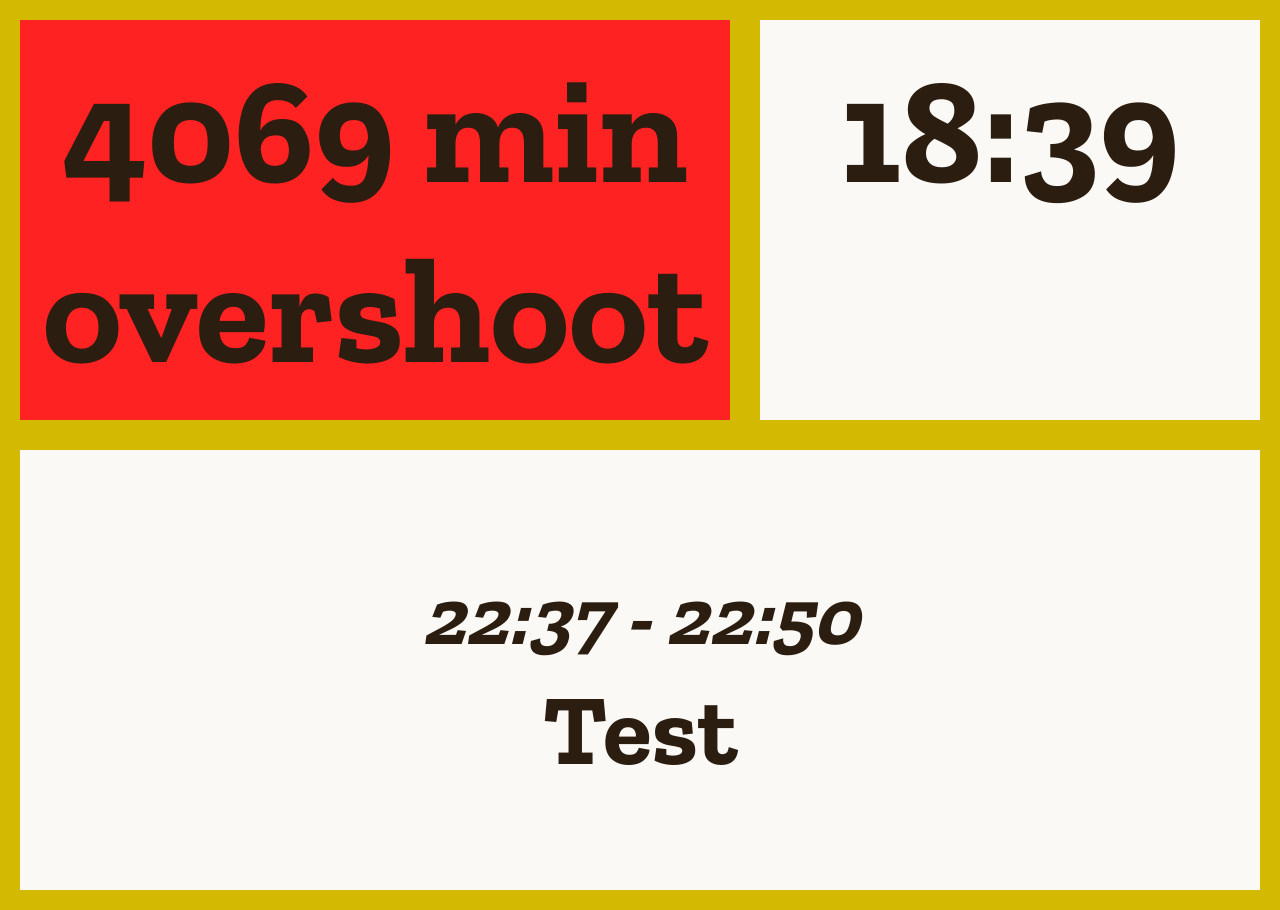
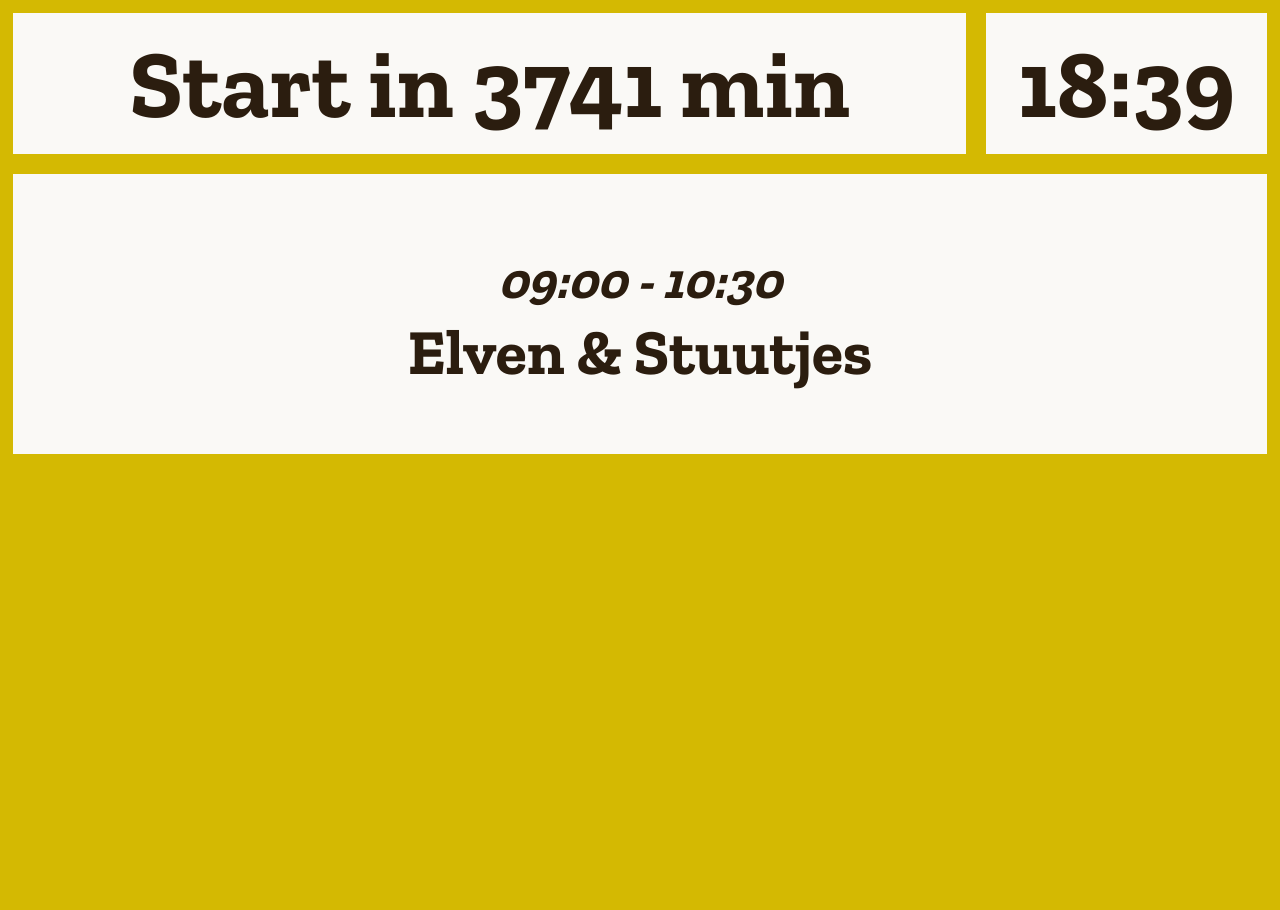
Before and after one commit to Glodenox/confidence-monitor, a plain HTML site: page index.html in a window 1280 px wide. After the commit the page ends 800 px from the top, so only its background shows below. Drawn offline with Linux system fonts and the light colour scheme.

Commit message:
Flashing warnings, unmute reminder, simplified logic

```diff
--- a/index.js
+++ b/index.js
@@ -1,16 +1,4 @@
 let schedule = [
-     {
-        "beginTime": new Date("2024-03-17T23:00:00.000+01:00"),
-        "endTime": new Date("2024-03-17T23:20:00.000+01:00"),
-        "name": "Day of Dungeons 2024 Setup",
-        "description": ""
-     },
-     {
-        "beginTime": new Date("2024-03-17T23:37:00.000+01:00"),
-        "endTime": new Date("2024-03-17T23:50:00.000+01:00"),
-        "name": "Test",
-        "description": ""
-     },
      {
         "beginTime": new Date("2024-03-23T10:00:00.000+01:00"),
         "endTime": new Date("2024-03-23T11:30:00.000+01:00"),
@@ -84,33 +72,29 @@ while (nextEvent.beginTime.getTime() - 10*60*1000 <= Date.now()) {
     currentEvent = nextEvent;
     nextEvent = iterator.next().value;
 }
-gui.time.textContent = getTimeString(new Date());
-updateRemaining();
+updateGui();
 updateContent();
 
-// Update every second
-window.setInterval(() => {
+// Wait until the nearest minute, then update every minute
+setTimeout(() => {
+    window.setInterval(updateGui, 60*1000);
+    updateGui();
+}, 60*1000 - Date.now() % (60*1000));
+
+function updateGui() {
+    console.log('updateGui triggered');
+
     // Update current time
     gui.time.textContent = getTimeString(new Date());
-    updateRemaining();
-    // Update current event
-    if (nextEvent != undefined && nextEvent.beginTime.getTime() - 10*60*1000 <= Date.now()) {
-        currentEvent = nextEvent;
-        nextEvent = iterator.next().value;
-        updateContent();
-    }
-}, 1000);
 
-function updateRemaining() {
+    // Update remaining
     if (currentEvent.beginTime.getTime() > Date.now()) {
         if (document.body.classList.contains('warn-0-mins')) {
             document.body.classList.remove('warn-0-mins');
         }
         let minutesLeft = Math.ceil((currentEvent.beginTime.getTime() - Date.now()) / (60*1000));
         gui.remaining.textContent = "Start in " + minutesLeft + " min";
-        return;
-    }
-
+    } else {
         let minutesLeft = Math.ceil((currentEvent.endTime.getTime() - Date.now()) / (60*1000));
         let alertNeeded = false;
         if (minutesLeft <= 0) {
@@ -134,12 +118,33 @@ function updateRemaining() {
                 setTimeout(() => document.body.classList.remove('highlight'), 3750);
             }
         }
-
         gui.remaining.textContent = Math.abs(minutesLeft) + " min " + (minutesLeft >= 0 ? "remaining" : "overshoot");
     }
 
+    // Show mute screen
+    if (!gui.content.classList.contains('mute-info') && currentEvent.beginTime.getTime() - 2*60*1000 <= Date.now() && currentEvent.beginTime.getTime() > Date.now()) {
+        gui.content.classList.add('mute-info');
+        updateContent();
+    }
+    // Hide mute screen
+    if (gui.content.classList.contains('mute-info') && currentEvent.beginTime.getTime() < Date.now()) {
+        gui.content.classList.remove('mute-info');
+        updateContent();
+    }
+    // Update current event
+    if (nextEvent != undefined && nextEvent.beginTime.getTime() - 10*60*1000 <= Date.now()) {
+        currentEvent = nextEvent;
+        nextEvent = iterator.next().value;
+        updateContent();
+    }
+}
+
 function updateContent() {
+    if (gui.content.classList.contains('mute-info')) {
+        gui.content.innerHTML = "<p>Don't forget to unmute when you're ready!</p><img src=\"mute.png\">";
+    } else {
         gui.content.innerHTML = '<span class="times">' + getTimeString(currentEvent.beginTime) + " - " + getTimeString(currentEvent.endTime) + "</span><br>" + currentEvent.name;
+    }
 }
 
 function getTimeString(date) {
--- a/style.css
+++ b/style.css
@@ -5,9 +5,16 @@
     font-weight: 700;
 }
 
+@property --flash-color {
+    syntax: '<color>';
+    initial-value: #faf9f6;
+    inherits: false;
+}
+
 html {
     font-family: "Zilla Slab", Sans-serif;
-  font-size: 100px;
+    font-size: 5vw;
+	cursor: none;
 }
 
 body {
@@ -17,14 +24,17 @@ body {
 body.warn-0-mins {
     animation-duration: 0.75s;
     animation-iteration-count: infinite;
+    --flash-color: #f22;
 }
 body.warn-5-mins {
     animation-duration: 1s;
     animation-iteration-count: infinite;
+    --flash-color: #f80;
 }
 body.warn-10-mins {
     animation-duration: 1.25s;
     animation-iteration-count: infinite;
+    --flash-color: #ff0;
 }
 body.highlight {
     animation-name: flash-background;
@@ -32,15 +42,15 @@ body.highlight {
 
 .page {
     display: grid;
-  grid-template-columns: 1fr 500px;
-  grid-gap: 30px;
-  margin: 20px;
+    grid-template-columns: 1fr 22vw;
+    grid-gap: 1.5vw;
+    margin: 1vw;
 }
 
 .page div {
     background-color: #faf9f6;
-  color: #2b1D0f;
-  padding: 20px;
+    color: #2b1d0f;
+    padding: 1vw;
     text-align: center;
 }
 
@@ -64,8 +74,17 @@ body.highlight {
 
 #content {
     grid-column: 1 / span 2;
-  padding-top: 100px;
-  padding-bottom: 100px;
+    padding-top: 5vw;
+    padding-bottom: 5vw;
+}
+
+#content.mute-info {
+    display: flex;
+    padding: 1vw;
+}
+
+#content.mute-info img {
+    height: 65vh;
 }
 
 .times {
@@ -78,7 +97,7 @@ body.highlight {
         background-color: #d4b902;
     }
     50% {
-        background-color: red;
+        background-color: var(--flash-color);
     }
     100% {
         background-color: #d4b902;
```
Also changed, not shown: mute.png (added). Lines whose indentation alone changed are shown as unchanged.
